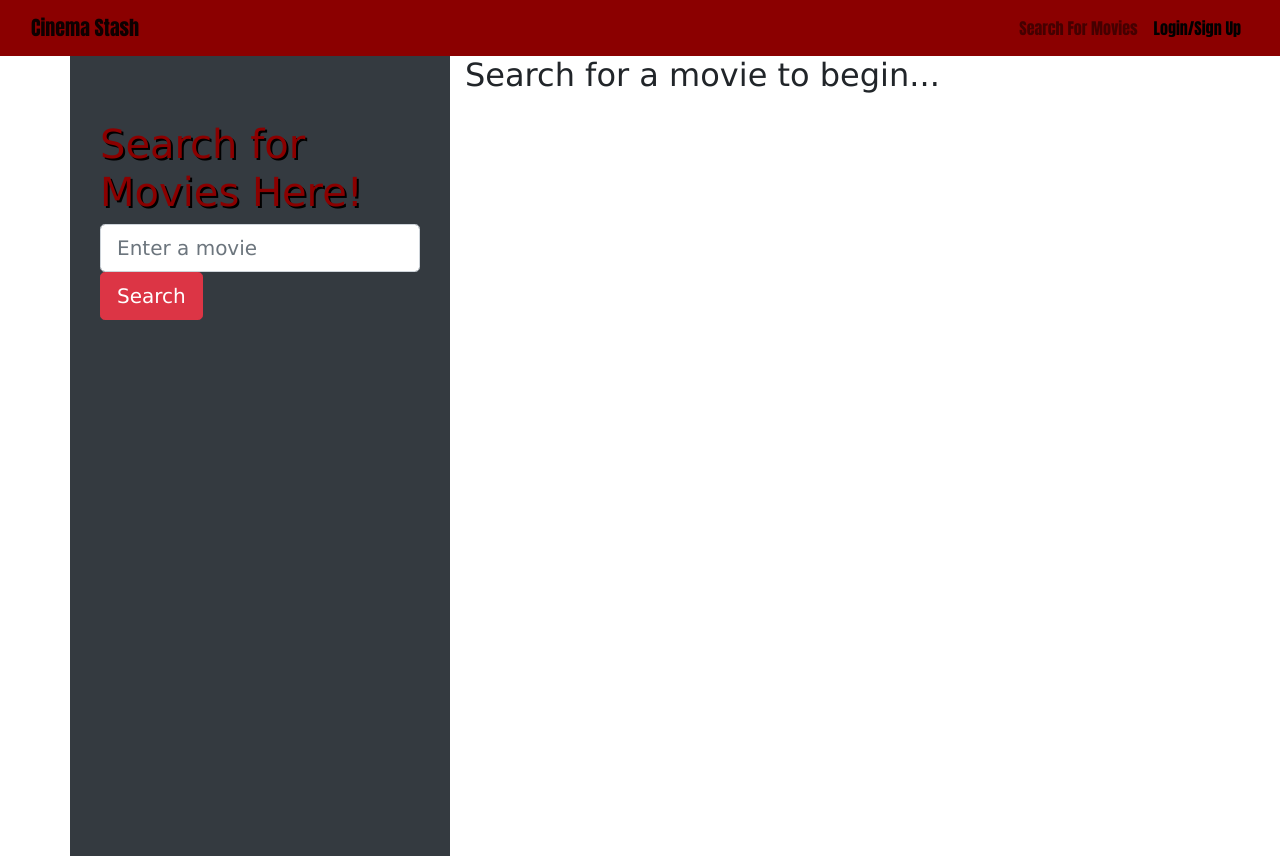
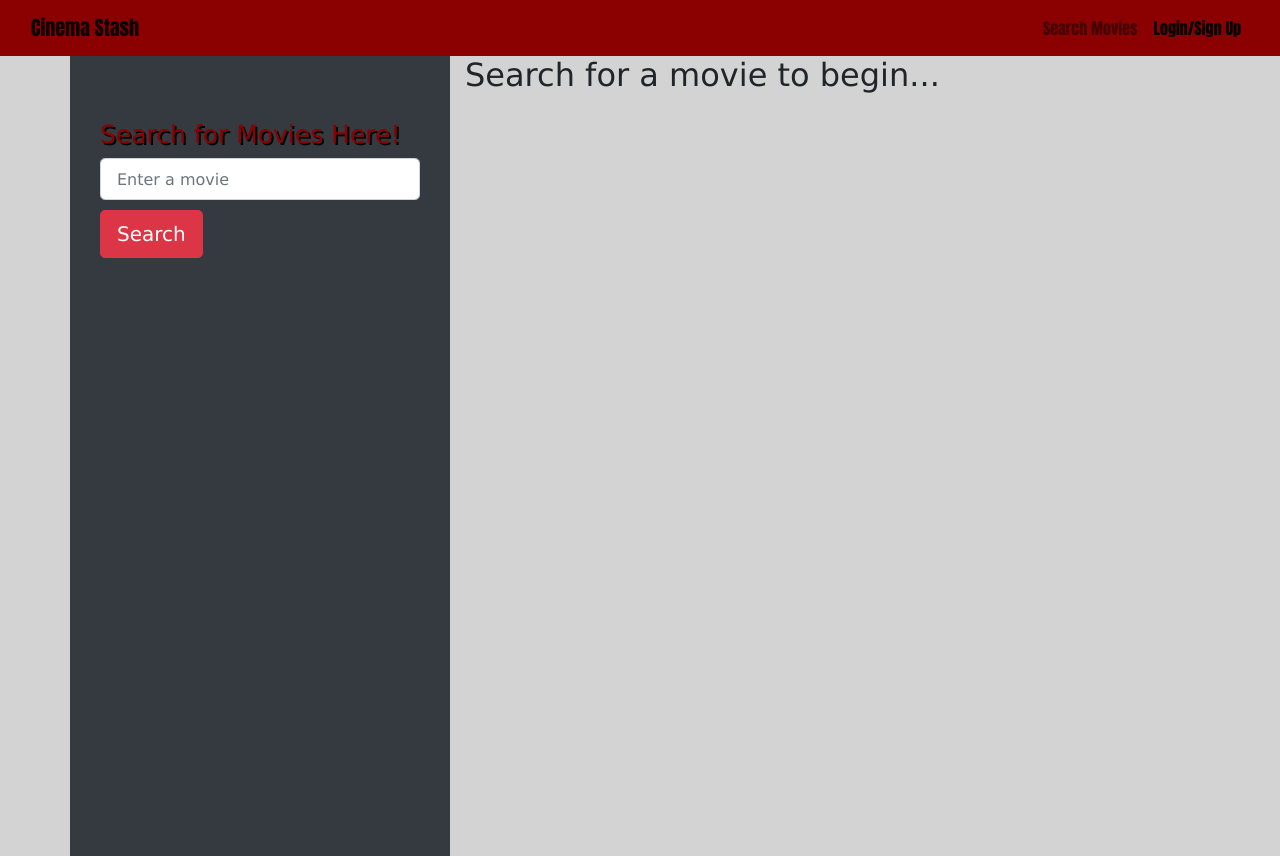
Before and after one commit to domconf/Cinema-Stash, a React (Create React App) app in the folder client/: page / in a window 1280 px wide. Built offline with nearby package versions, Linux system fonts and the light colour scheme; the HTML template or start-up script is replaced by a standard one.

Commit message:
edited styling on movie search/navbar

```diff
--- a/client/public/index.html
+++ b/client/public/index.html
@@ -1,14 +1,12 @@
 <!DOCTYPE html>
 <html lang="en">
+
 <head>
   <meta charset="utf-8" />
   <link rel="icon" href="%PUBLIC_URL%/favicon.ico" />
   <meta name="viewport" content="width=device-width, initial-scale=1" />
   <meta name="theme-color" content="#000000" />
-    <meta
-      name="description"
-      content="Web site created using create-react-app"
-    />
+  <meta name="description" content="Web site created using create-react-app" />
   <link rel="apple-touch-icon" href="%PUBLIC_URL%/logo192.png" />
   <!--
       manifest.json provides metadata used when your web app is installed on a
@@ -24,8 +22,9 @@
       work correctly both with client-side routing and a non-root public URL.
       Learn how to configure a non-root public URL by running `npm run build`.
     -->
-    <title>React App</title>
+  <title>Cinema Stash</title>
 </head>
+
 <body>
   <noscript>You need to enable JavaScript to run this app.</noscript>
   <div id="root"></div>
@@ -40,4 +39,5 @@
       To create a production bundle, use `npm run build` or `yarn build`.
     -->
 </body>
+
 </html>
--- a/client/src/components/Navbar.js
+++ b/client/src/components/Navbar.js
@@ -20,13 +20,13 @@ const AppNavbar = () => {
                     <Navbar.Collapse id='navbar'>
                         <Nav className='ml-auto'>
                             <Nav.Link as={Link} to='/'>
-                                Search For Movies
+                                Search Movies
                             </Nav.Link>
                             {/* if user is logged in show saved movies and logout */}
                             {Auth.loggedIn() ? (
                                 <>
                                     <Nav.Link as={Link} to='/saved'>
-                                        See Your Movies
+                                        Saved Movies
                                     </Nav.Link>
                                     <Nav.Link onClick={Auth.logout} style={{ color: 'black' }}>
                                         Logout
--- a/client/src/index.css
+++ b/client/src/index.css
@@ -1,5 +1,6 @@
 body {
-    font-family: Verdana, Geneva, Tahoma, sans-serif
+    font-family: Verdana, Geneva, Tahoma, sans-serif;
+    background-color: lightgray;
 }
 
 h1,
@@ -15,3 +16,11 @@ h6 {
     font-weight: 300;
     font-style: italic;
 }
+
+h1 {
+    font-size: 25px;
+}
+
+input[name="searchInput"] {
+    font-size: 16px;
+}
--- a/client/src/pages/SearchMovies.js
+++ b/client/src/pages/SearchMovies.js
@@ -93,7 +93,7 @@ const SearchMovies = () => {
                                             />
                                         </Col>
                                         <Col xs={12}>
-                                            <Button type="submit" variant="danger" size="lg">
+                                            <Button type="submit" variant="danger" size="lg" style={{ marginTop: '10px' }}>
                                                 Search
                                             </Button>
                                         </Col>
```
Also changed, not shown: 1 other file (tests, documents, lock files or other folders). Lines whose indentation alone changed are shown as unchanged.
